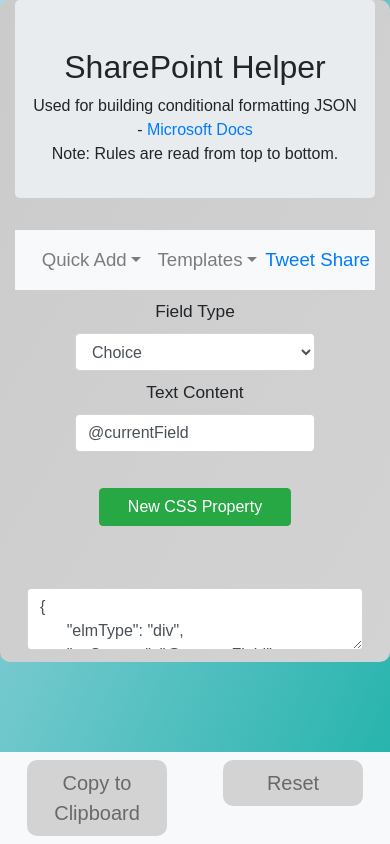
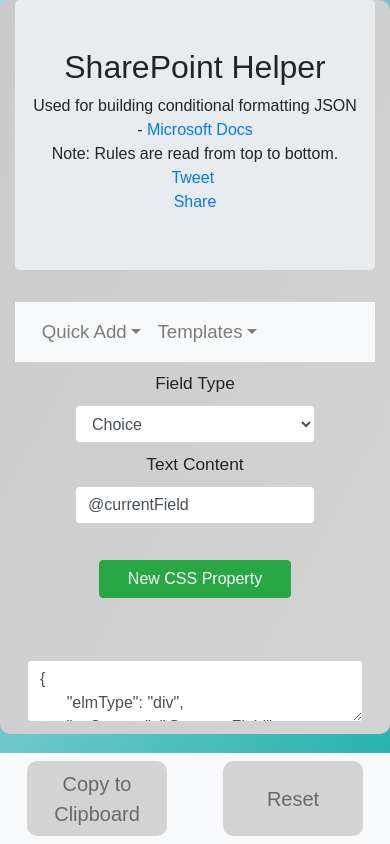
Before and after one commit to alecmaly/SharePoint-JSON-Helper, a React (Create React App) app: page / in a window 390 px wide. Built offline with nearby package versions, Linux system fonts and the light colour scheme.

Commit message:
reset button and social media links

```diff
--- a/src/App.css
+++ b/src/App.css
@@ -177,6 +177,17 @@
       width: 15em;
       margin-left : 5em;
       margin-right : 5em;
+
+  }
+}
+
+@media (max-width: 500px){
+  .nav-button {
+    height: 3.75em;
+  }
+
+  .nav-button.reset {
+    line-height: 3em;
   }
 }
 
--- a/src/App.js
+++ b/src/App.js
@@ -239,6 +239,12 @@
             <span>Used for building conditional formatting JSON - <a target='_blank' href='https://docs.microsoft.com/en-us/sharepoint/dev/declarative-customization/column-formatting'>Microsoft Docs</a> <br />
             Note: Rules are read from top to bottom.
             </span>
+            <br />
+            <a href="https://twitter.com/share?ref_src=twsrc%5Etfw" data-size='large' className="twitter-share-button" data-url="https://sharepoint-json-formatter.herokuapp.com" data-show-count="false">Tweet</a>
+            &nbsp;
+            <div className="fb-share-button" data-size='large' data-href="https://sharepoint-json-formatter.herokuapp.com" data-layout="button" data-mobile-iframe="true"><a target="_blank" href="https://www.facebook.com/sharer/sharer.php?u=https%3A%2F%2Fsharepoint-json-formatter.herokuapp.com%2F&amp;src=sdkpreparse" className="fb-xfbml-parse-ignore">Share</a></div>
+            &nbsp;
+            <script type="IN/Share" data-url="https://sharepoint-json-formatter.herokuapp.com" data-format='inline' data-width='400'></script>
           </Jumbotron>
         </header>
 
--- a/src/Components/BottomNavigation.jsx
+++ b/src/Components/BottomNavigation.jsx
@@ -24,7 +24,7 @@
                         </NavItem>
                         <NavbarBrand></NavbarBrand>
                         <NavItem>
-                            <NavLink className='icon nav-button' name='reset' onClick={ this.props.navButtonClick }>Reset</NavLink>
+                            <NavLink className='icon nav-button reset' name='reset' onClick={ this.props.navButtonClick }>Reset</NavLink>
                         </NavItem>
                     </Nav>
                 </Navbar>
--- a/src/Components/TopNavigation.jsx
+++ b/src/Components/TopNavigation.jsx
@@ -64,13 +64,14 @@
 
                     <NavbarToggler className='mr-auto' onClick={this.toggleNavbar} />
                     <Collapse isOpen={this.state.isOpen} navbar>
-                        <Nav className='ml-auto' navbar>
+                        <Nav className='ml-auto' navbar> {/*
                             <a href="https://twitter.com/share?ref_src=twsrc%5Etfw" data-size='large' className="twitter-share-button" data-url="https://sharepoint-json-formatter.herokuapp.com" data-show-count="false">Tweet</a>
                             &nbsp;
                             <div className="fb-share-button" data-size='large' data-href="https://sharepoint-json-formatter.herokuapp.com" data-layout="button" data-mobile-iframe="true"><a target="_blank" href="https://www.facebook.com/sharer/sharer.php?u=https%3A%2F%2Fsharepoint-json-formatter.herokuapp.com%2F&amp;src=sdkpreparse" className="fb-xfbml-parse-ignore">Share</a></div>
                             &nbsp;
                             <script type="IN/Share" data-url="https://sharepoint-json-formatter.herokuapp.com" data-format='inline' data-width='400'></script>
-                              </Nav>
+                        */}
+                        </Nav>
                     </Collapse>
 
                 </Navbar>
```
